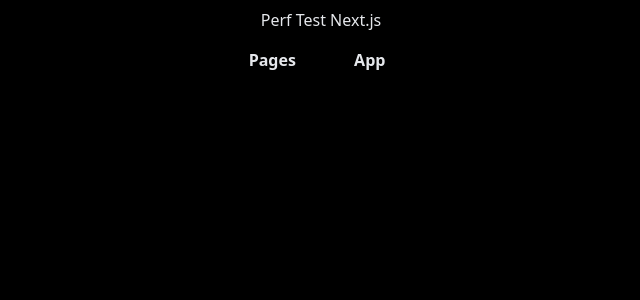
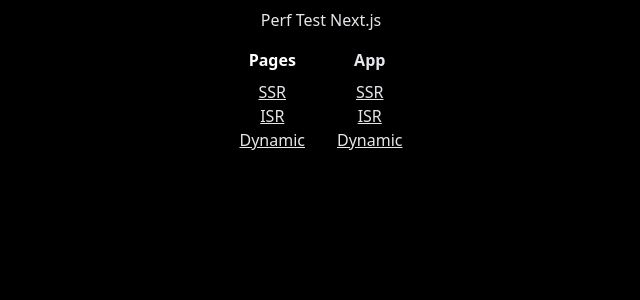
Before and after one commit to JesseKoldewijn/Nextjs-perf-test, a Next.js app: page / in a window 1280 px wide. Shown: the top 300 px of the page, without its empty margins (319-959 px from the left). Built offline with nearby package versions, Linux system fonts and the light colour scheme.

Commit message:
fix: small styling tweak on homepage

```diff
--- a/src/pages/index.tsx
+++ b/src/pages/index.tsx
@@ -8,21 +8,21 @@
         <h1>Perf Test Next.js</h1>
         <div className="mt-4 flex w-full max-w-md items-center justify-center gap-8 text-center">
           <div className="flex flex-col">
-            <h2 className="mb-2 font-bold">Pages</h2>
+            <h2 className="mb-2 font-bold text-white">Pages</h2>
             <Link
-              className="text-black underline hover:font-semibold hover:no-underline"
+              className="underline hover:font-semibold hover:no-underline"
               href="/pages/ssr/64"
             >
               SSR
             </Link>
             <Link
-              className="text-black underline hover:font-semibold hover:no-underline"
+              className="underline hover:font-semibold hover:no-underline"
               href="/pages/isr/64"
             >
               ISR
             </Link>
             <Link
-              className="text-black underline hover:font-semibold hover:no-underline"
+              className="underline hover:font-semibold hover:no-underline"
               href="/pages/dynamic/64"
             >
               Dynamic
@@ -31,19 +31,19 @@
           <div className="flex flex-col">
             <h2 className="mb-2 font-bold">App</h2>
             <Link
-              className="text-black underline hover:font-semibold hover:no-underline"
+              className="underline hover:font-semibold hover:no-underline"
               href="/app/ssr/64"
             >
               SSR
             </Link>
             <Link
-              className="text-black underline hover:font-semibold hover:no-underline"
+              className="underline hover:font-semibold hover:no-underline"
               href="/app/isr/64"
             >
               ISR
             </Link>
             <Link
-              className="text-black underline hover:font-semibold hover:no-underline"
+              className="underline hover:font-semibold hover:no-underline"
               href="/app/dynamic/64"
             >
               Dynamic
```
